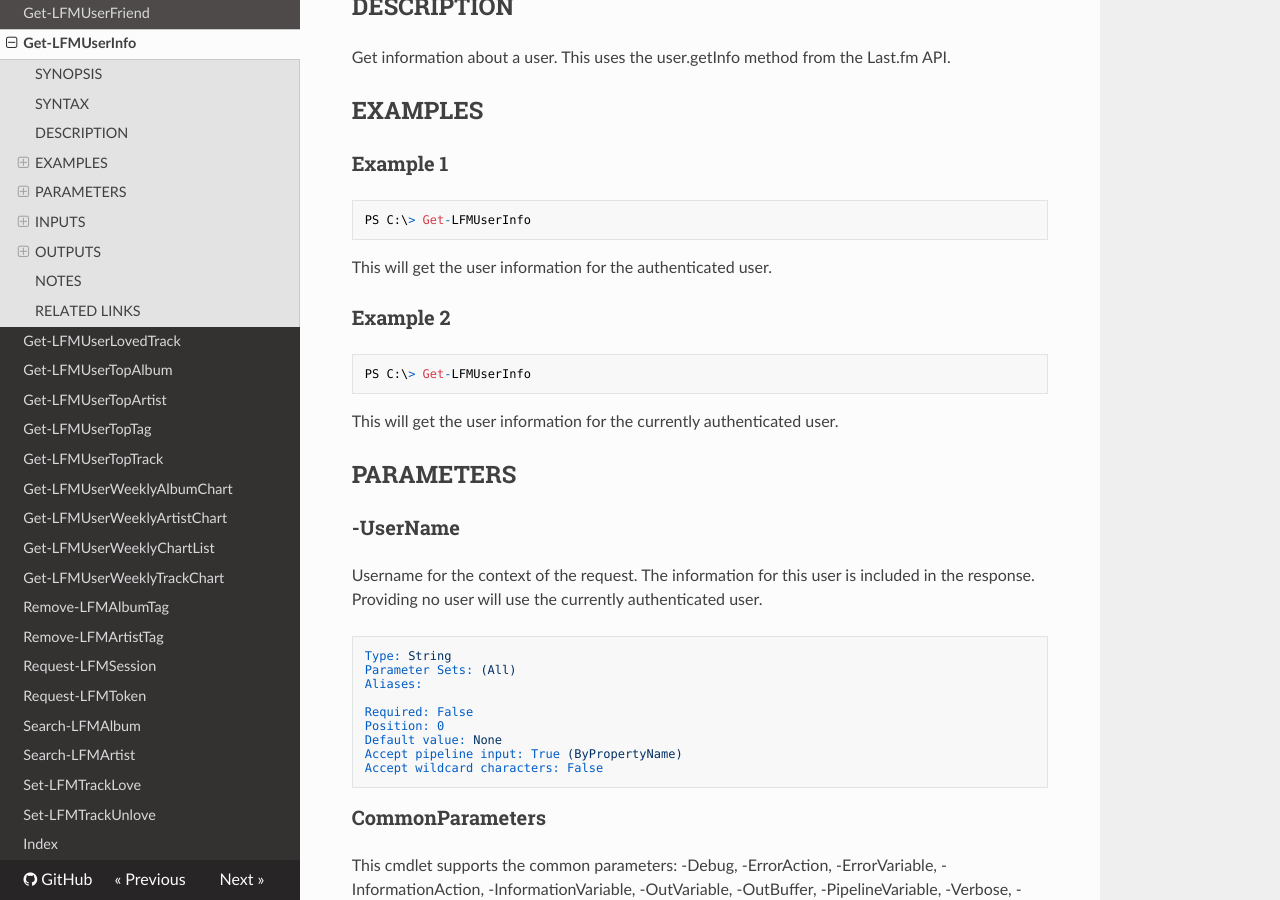
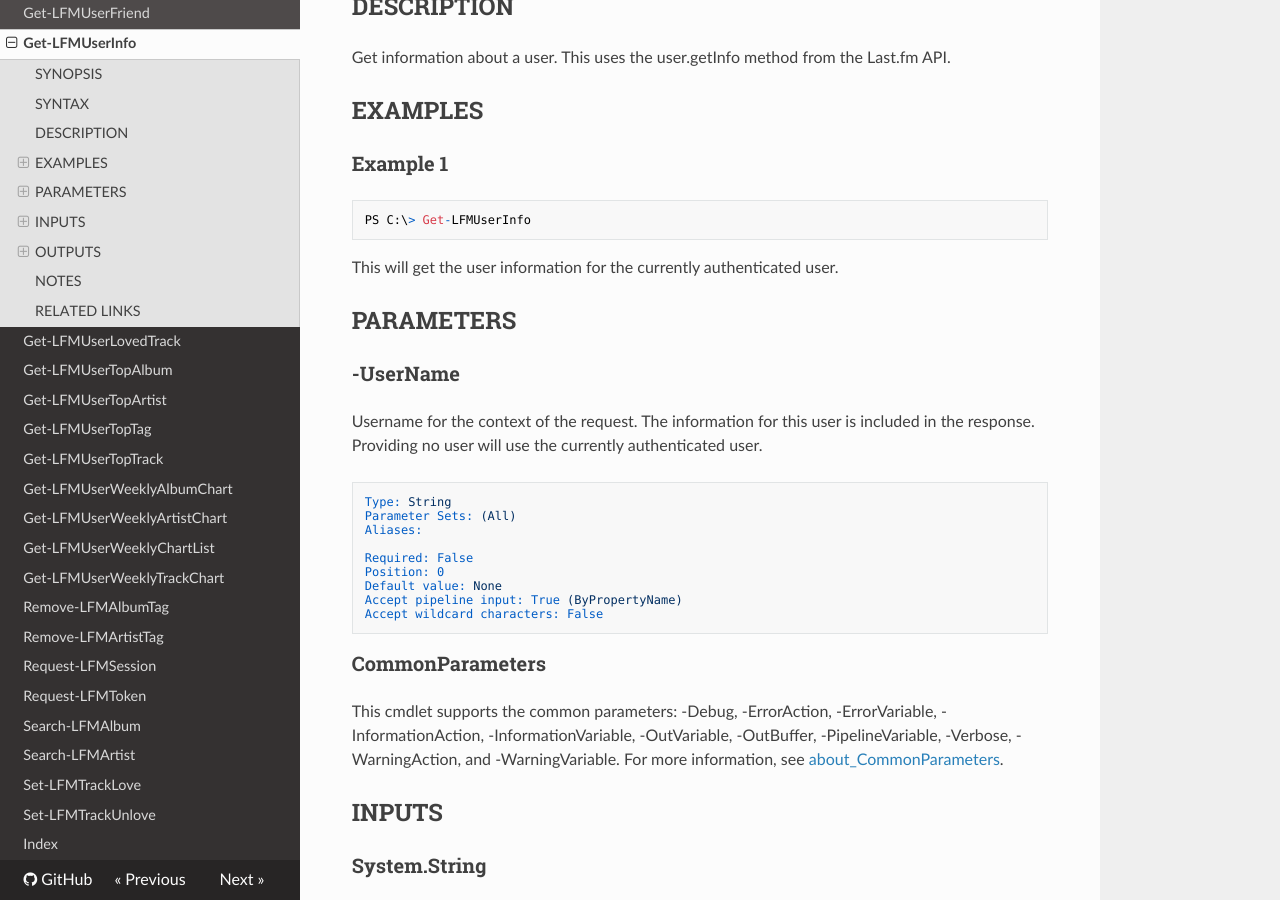
Before and after one commit to camusicjunkie/PowerLFM, an MkDocs documentation site: the page built from docs/Get-LFMUserInfo.md, in a window 1280 px wide and 900 px high, scrolled down 386 px. Built offline with MkDocs 1.6.1, drawn with Linux system fonts in a browser that asks for light colours; nearby versions of some CDN libraries; old or Windows-style settings are respelled for this version of MkDocs.

Commit message:
minor tweaks

````diff
--- a/docs/Get-LFMUserInfo.md
+++ b/docs/Get-LFMUserInfo.md
@@ -23,13 +23,6 @@ This uses the user.getInfo method from the Last.fm API.
 ## EXAMPLES
 
 ### Example 1
-```
-PS C:\> Get-LFMUserInfo
-```
-
-This will get the user information for the authenticated user.
-
-### Example 2
 ```
 PS C:\> Get-LFMUserInfo
 ```
````
Also changed, not shown: 1 other file.
